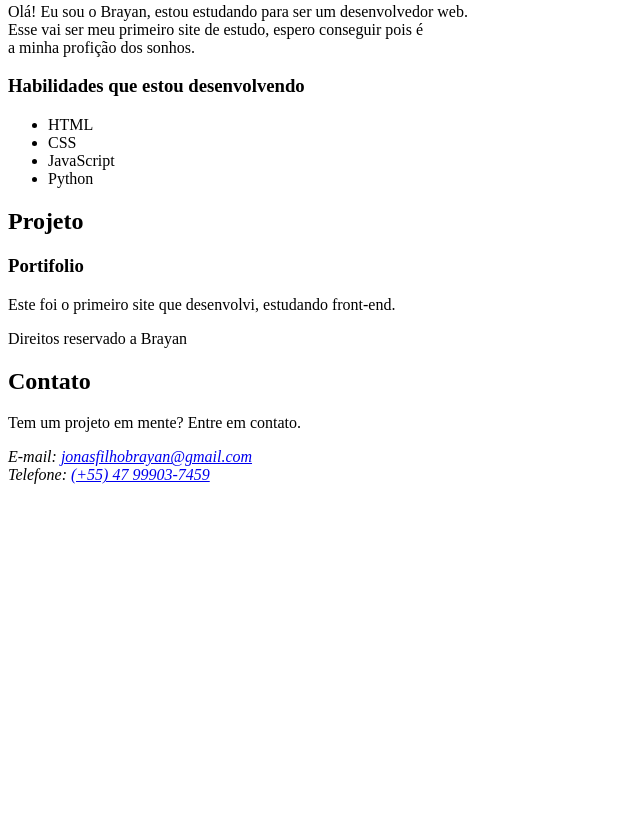
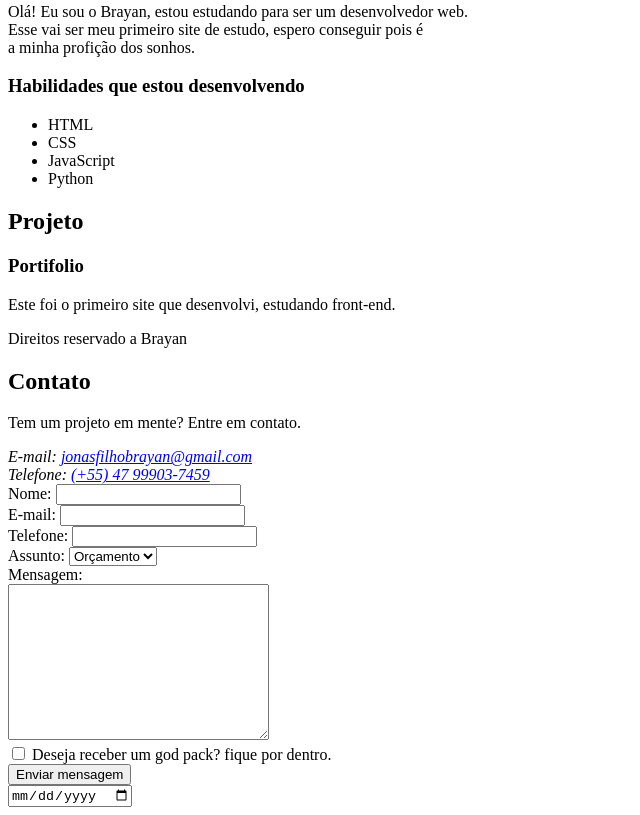
Before and after one commit to BrayanLeal-sys/Site, a plain HTML site: page index.html in a window 1280 px wide. Shown: the part 536-1351 px from the top of the page, without its empty margins (0-640 px from the left). Before the commit the page ends 1028 px from the top, so only its background shows below. Drawn offline with Linux system fonts and the light colour scheme.

Commit message:
Update index.html

```diff
--- a/index.html
+++ b/index.html
@@ -18,7 +18,7 @@
                 <li><a href="#contato">contato</a></li>
                 <li><a href="https://google.com.br/" target="_blank">Google</a></li>
                 <!-- <li>Sobre mim</li> -->
-            <ul>
+                <ul>
         </nav>
     </header>
 
@@ -26,7 +26,7 @@
         <h2>sobre mim</h2>
 
         <img src="https://i.pinimg.com/736x/20/71/80/207180dd05bf191f95e5e06c90cf1ff9.jpg"
-        alt="Imagem de foto de perfil."title="Imagem de perfil de Brayan">
+            alt="Imagem de foto de perfil." title="Imagem de perfil de Brayan">
 
         <article>
 
@@ -83,6 +83,43 @@
 
             </address>
 
+            <form action="">
+
+                <label for="nome">Nome: </label>
+                <input type="text" id="nome" name="nome" required>  <br>
+
+                <label for="email">E-mail: </label>
+                <input type="email" id="email" name="email"required> <br>
+
+                <label for="telefone">Telefone: </label>
+                <input type="tel" id="telefone" name="telefone"> <br>
+
+                <label for="assunto">Assunto: </label>
+                <select name="assunto" id="assunto">
+                    <option value="orcamento">Orçamento</option><br>
+                    <option value="duvida">Dúvida</option><br>
+                    <option value="outro">Outro</option> <br>
+                </select>
+
+                <br>
+
+                <label for="mensagem">Mensagem: </label> <br>
+                <textarea name="mensagem" id="mensagem" cols="30" rows="10" required></textarea> <br>
+
+                <input type="checkbox" id="inscricao" name="inscricao">
+                <label for="inscricao">Deseja receber um god pack? fique por dentro.</label>
+
+                <br>
+
+                <input type="submit" value="Enviar mensagem">
+
+                <br>
+
+                <input type="date" name="" id="">
+
+
+            </form>
+
         </section>
 
     </footer>
```
